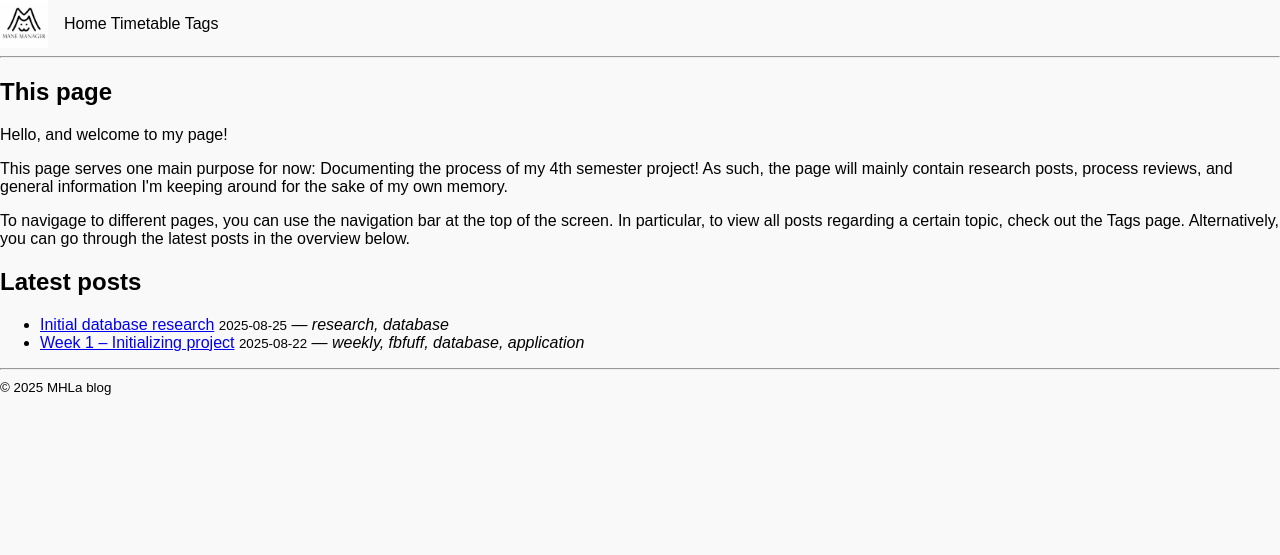
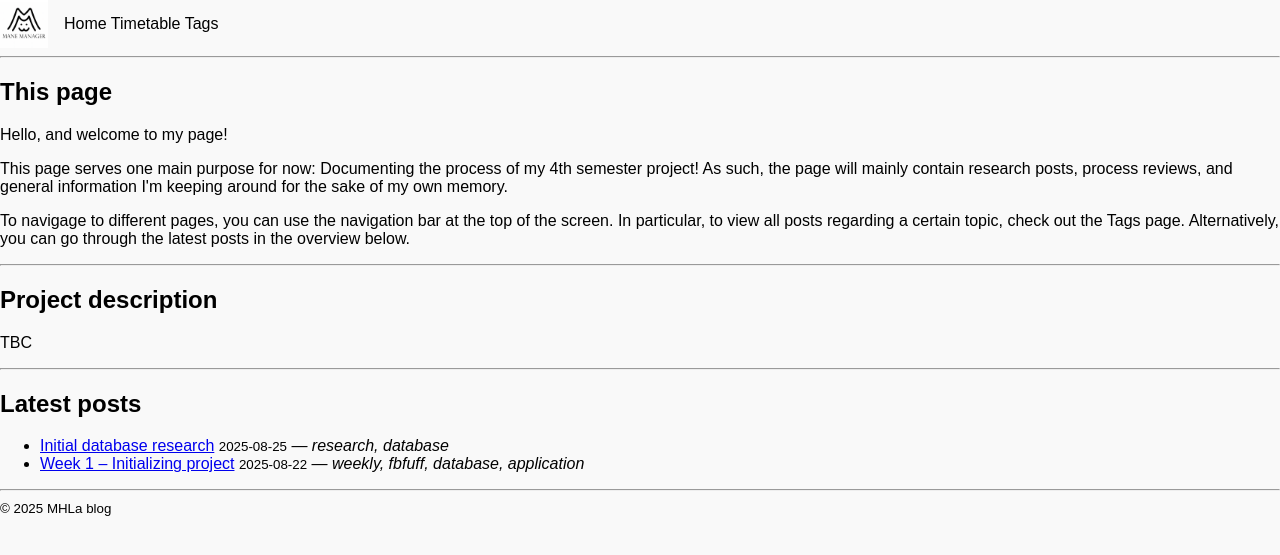
Before and after one commit to MHLaDMOoF24/mhladmoof24.github.io, a Jekyll site: the page built from index.html, in a window 1280 px wide. Shown: the top 555 px of the page. Built offline with Jekyll 4.4.1, drawn with Linux system fonts in a browser that asks for light colours.

Commit message:
Index update

```diff
--- a/index.html
+++ b/index.html
@@ -16,6 +16,15 @@ title: Home
     <span>Alternatively, you can go through the latest posts in the overview below.</span>
 </p>
 
+<hr />
+
+<h2>Project description</h2>
+<p>
+    TBC
+</p>
+
+<hr />
+
 <h2>Latest posts</h2>
 <ul>
     {% for post in site.posts %}
```
